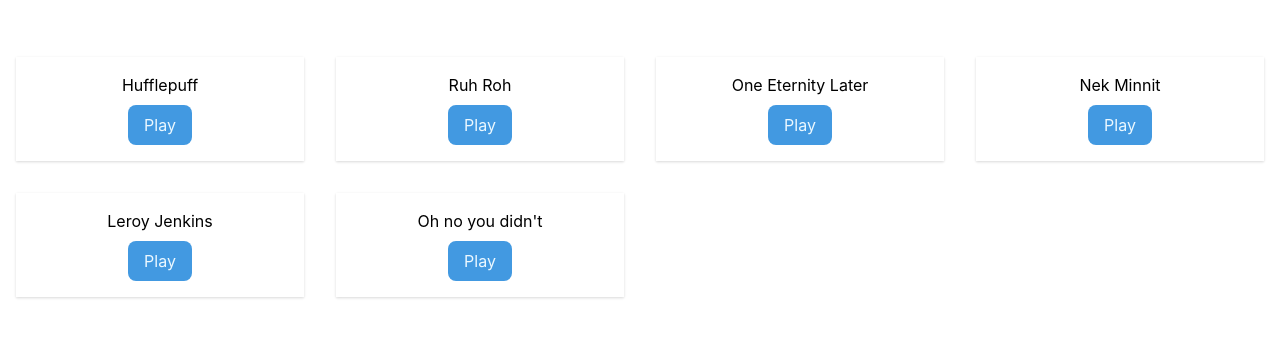
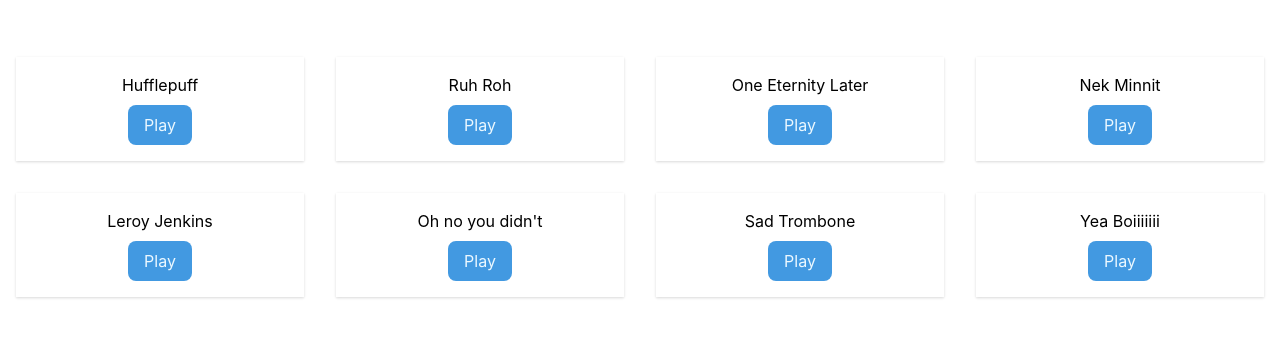
Before and after one commit to jryd/react-soundboard, a React (Create React App) app: page / in a window 1280 px wide. Shown: the part 223-560 px from the top of the page. Built offline with nearby package versions, Linux system fonts and the light colour scheme.

Commit message:
Add sad trombone and yea boi

```diff
--- a/src/audioFiles.js
+++ b/src/audioFiles.js
@@ -22,6 +22,14 @@ const files = [
   {
     name: 'Oh no you didn\'t',
     url: '/audio/oh-no-you-didnt.mp3'
+  },
+  {
+    name: 'Sad Trombone',
+    url: '/audio/sad-trombone.mp3'
+  },
+  {
+    name: 'Yea Boiiiiiii',
+    url: '/audio/yea-boi.mp3'
   }
 ];
 
```
Also changed, not shown: 2 other files (tests, documents, lock files or other folders).
